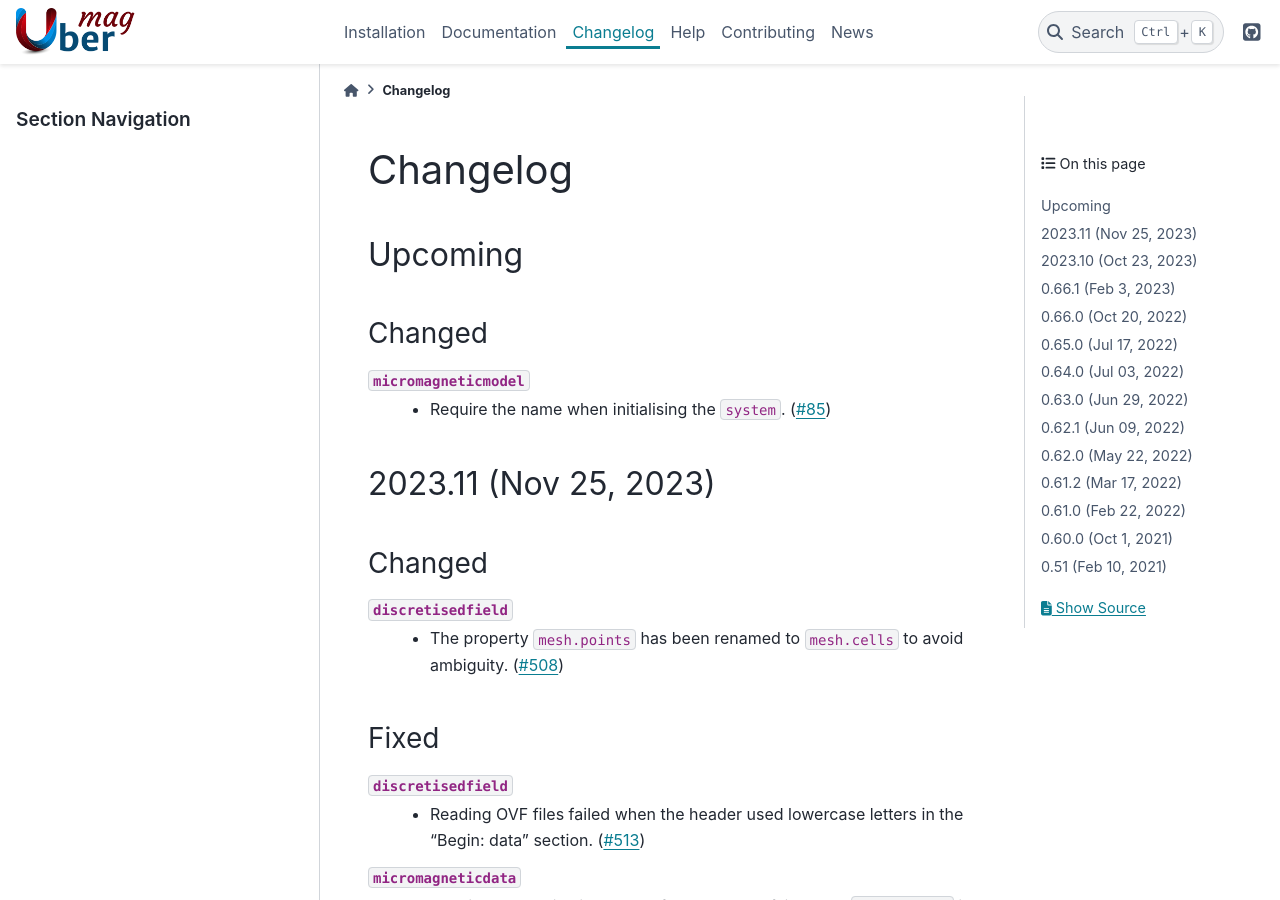
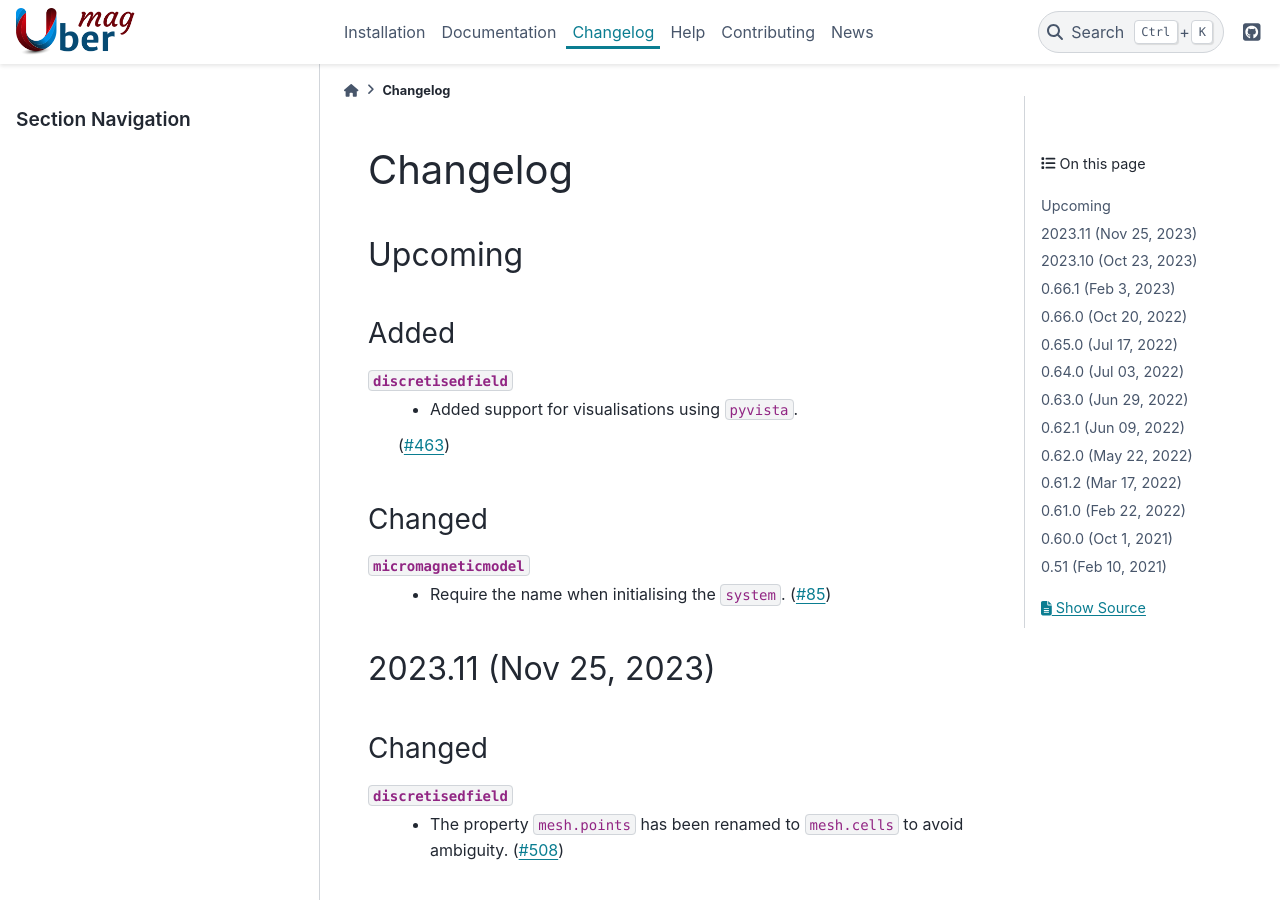
Before and after one commit to ubermag/ubermag.github.io, a Sphinx documentation site: the page built from source/changelog.rst, in a window 1280 px wide and 900 px high. Built offline with Sphinx 7.4.7 and the PyData theme 0.15.4, drawn with Linux system fonts in a browser that asks for light colours; pages that are not in the unit, such as notebooks, are missing from menus.

Commit message:
Add pyvista to changelog

```diff
--- a/source/changelog.rst
+++ b/source/changelog.rst
@@ -3,6 +3,12 @@ Changelog
 =========
 Upcoming
 ======================
+
+Added
+-----
+``discretisedfield``
+  - Added support for visualisations using ``pyvista``.
+  (`#463 <https://github.com/ubermag/discretisedfield/pull/463>`__)
 
 Changed
 -------
@@ -10,7 +16,6 @@ Changed
 ``micromagneticmodel``
   - Require the name when initialising the ``system``.
     (`#85 <https://github.com/ubermag/micromagneticmodel/pull/85>`__)
-
 
 2023.11 (Nov 25, 2023)
 ======================
```
